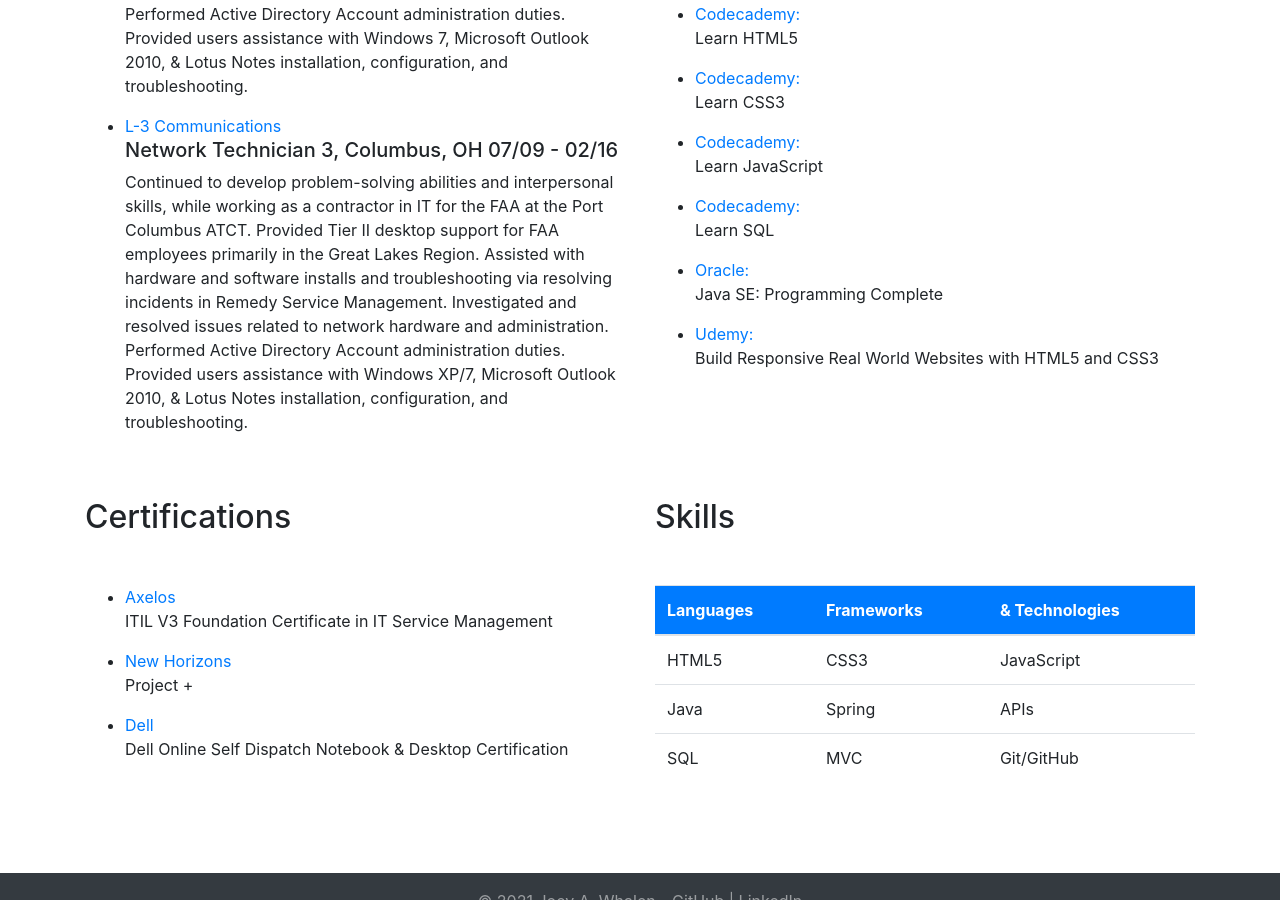
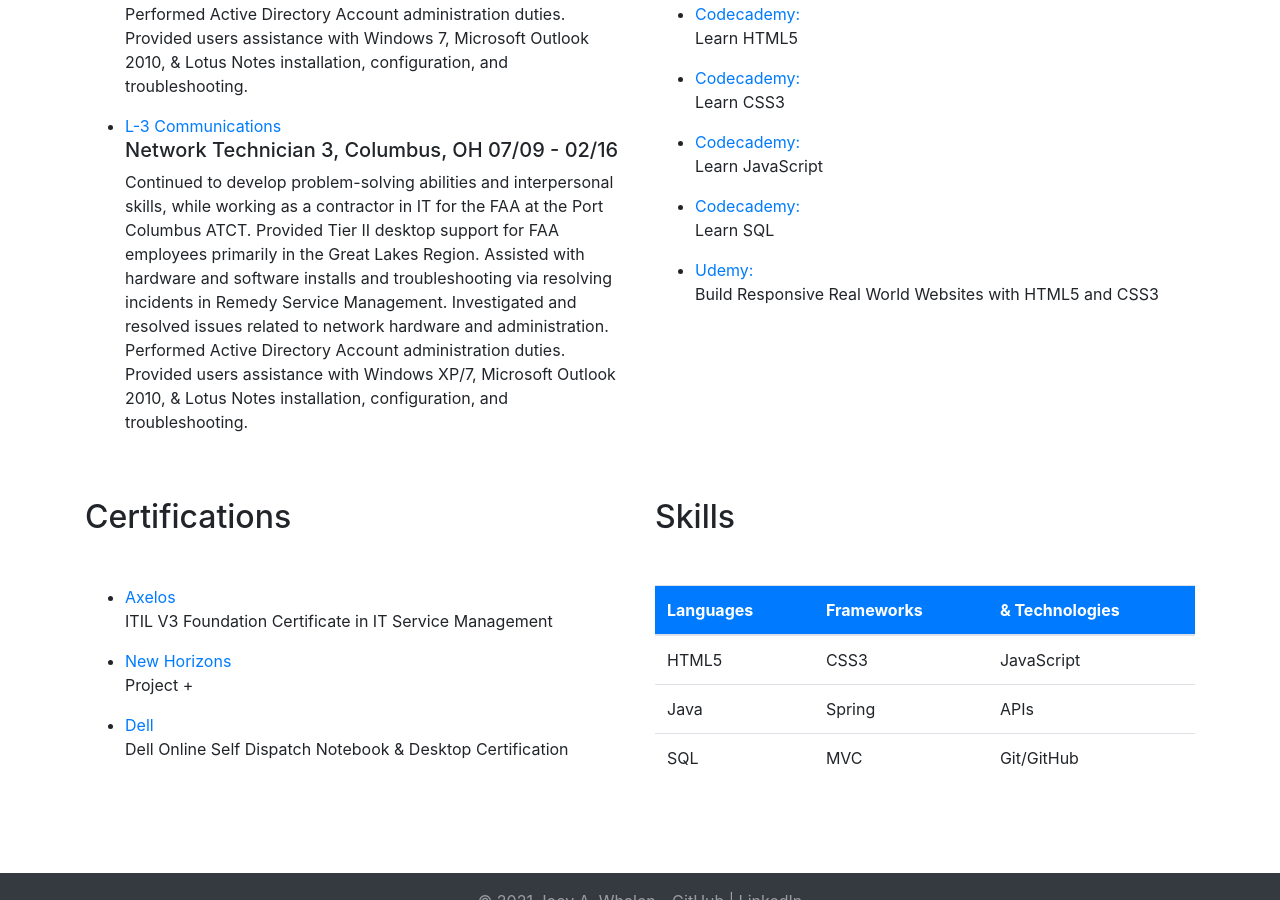
Before and after one commit to joeywhalen/joeywhalen.github.io, a Jekyll site: the page ResumeBS2.0.html, which Jekyll copies as it is, in a window 1280 px wide and 900 px high, scrolled down 1085 px. Built offline with Jekyll 4.4.1, drawn with Linux system fonts in a browser that asks for light colours; nearby versions of some CDN libraries.

Commit message:
Update ResumeBS2.0.html

```diff
--- a/ResumeBS2.0.html
+++ b/ResumeBS2.0.html
@@ -128,10 +128,6 @@
             <p>Learn SQL</p>
         </li>
         <li>
-            <a href="https://learn.oracle.com/" target="_blank">Oracle:</a>
-            <p>Java SE: Programming Complete</p>
-        </li>
-        <li>
             <a href="https://www.udemy.com/" target="_blank">Udemy:</a>
             <p>Build Responsive Real World Websites with HTML5 and CSS3</p>
         </li>
```
